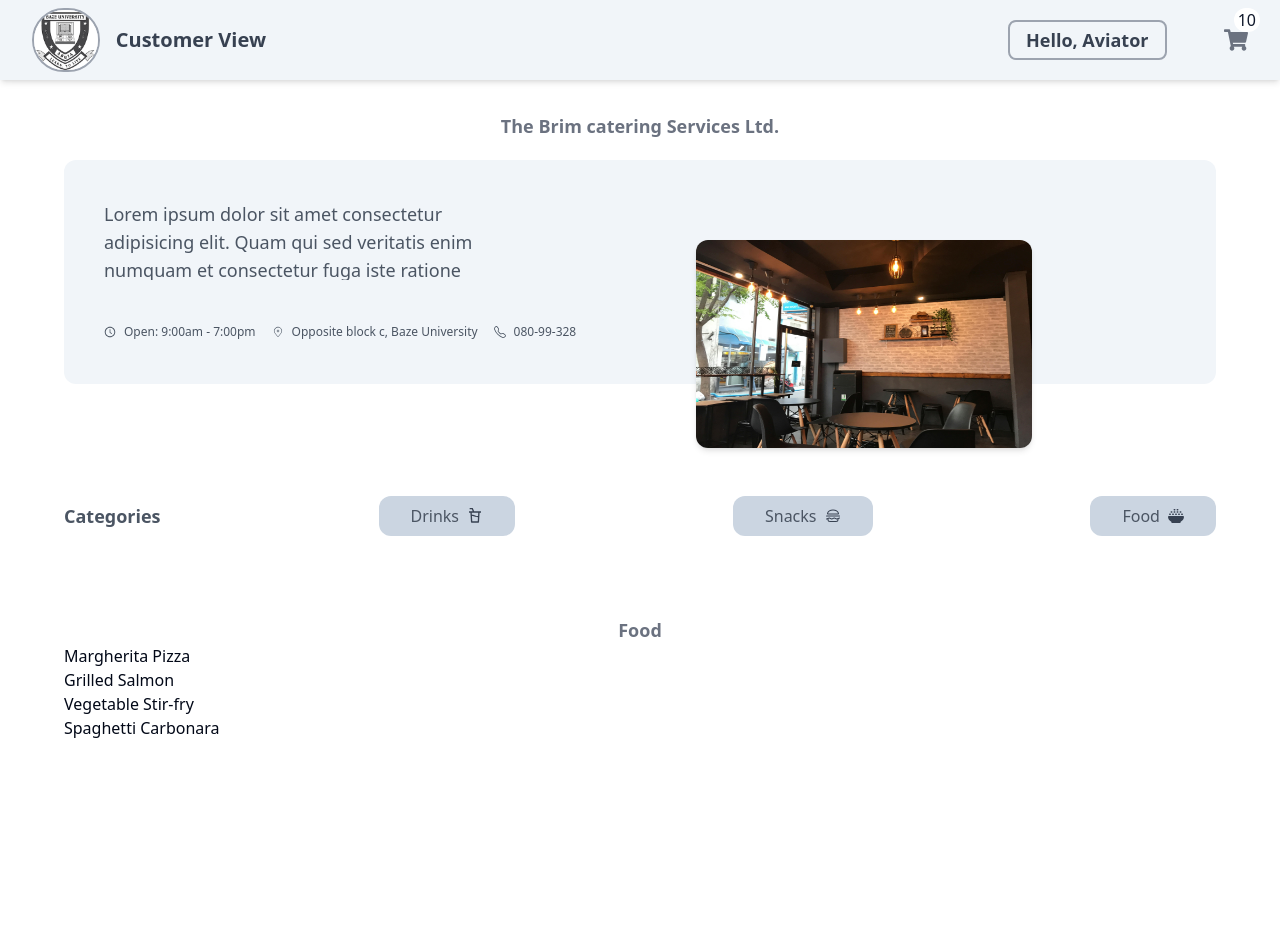
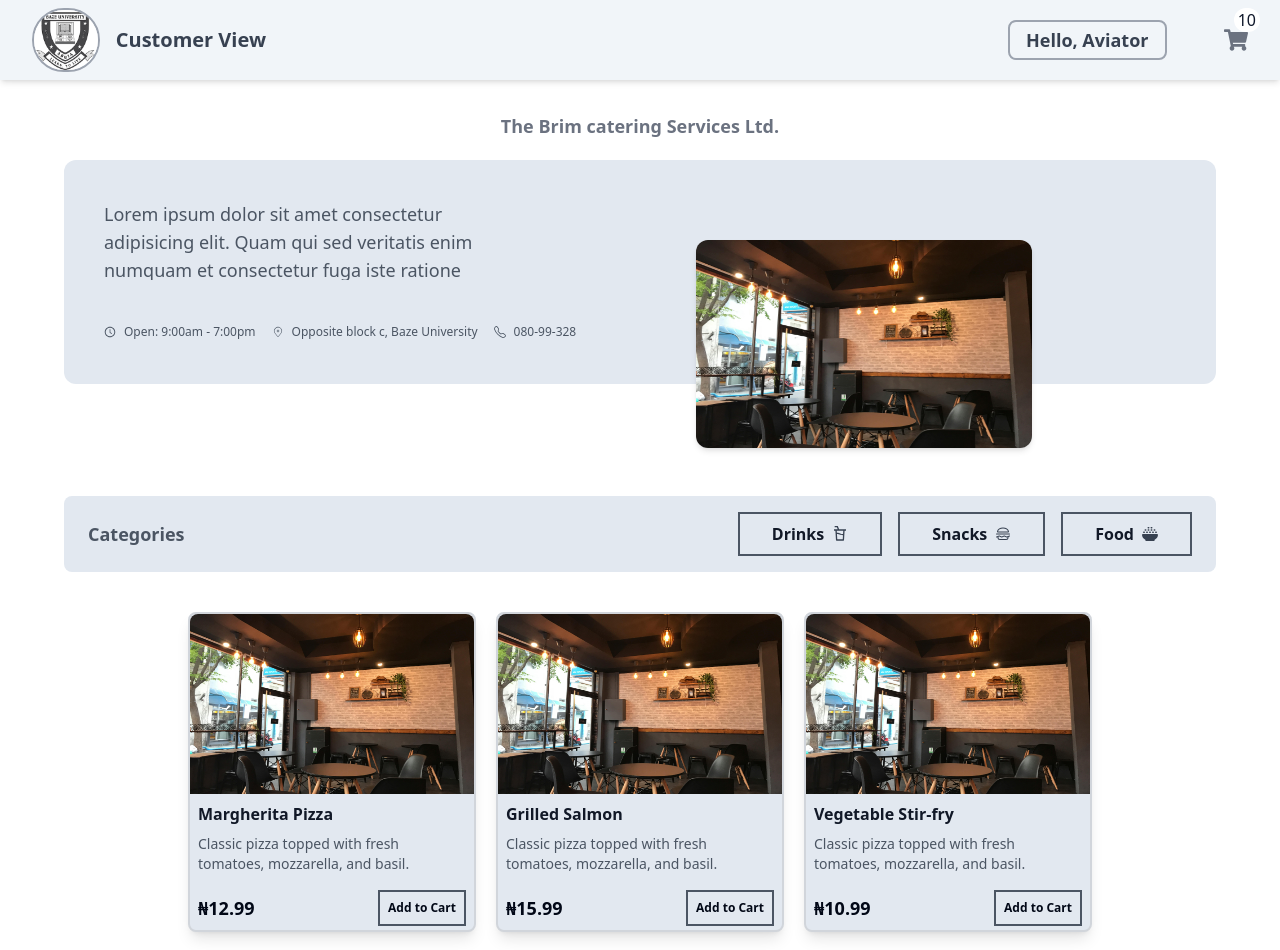
Before and after one commit to mohayax/School_Food_Ordering_System, a React (Vite) app in the folder frontend/: page /customer-view/vendor/1 in a window 1280 px wide. Shown: the top 950 px of the page. Before the commit the page ends 800 px from the top, so only its background shows below. Built offline with nearby package versions, Linux system fonts and the light colour scheme.

Commit message:
vendor page product card

```diff
--- a/frontend/src/pages/CustomerDashboard.jsx
+++ b/frontend/src/pages/CustomerDashboard.jsx
@@ -114,7 +114,8 @@ console.log(foodVendors);
               <p className='inline-flex items-center gap-2 text-gray-600 text-sm'><span><BsTelephone/></span>{vendor.contact}</p>
               <div className='flex justify-between'>
                 <p className='inline-flex items-center gap-2 text-gray-600 text-sm'><span><AiOutlineClockCircle/></span>Open: {vendor.open}</p>
-                <Link to={`vendor/${vendor.id}`} className='font-base text-gray-800 text-md inline-flex items-center gap-2 hover:text-blue-500'>View Vendor <span><HiArrowTopRightOnSquare/></span> </Link>
+                <Link to={`vendor/${vendor.id}`} className='font-base text-gray-700 text-sm inline-flex items-center gap-2 hover:text-blue-500 bg-gray-300
+                  rounded-lg px-4 py-1'>View Vendor  </Link>
               </div>
             </div>
 
--- a/frontend/src/pages/SingleVendorPage.jsx
+++ b/frontend/src/pages/SingleVendorPage.jsx
@@ -31,7 +31,7 @@ const SingleVendorPage = () => {
       id: 2,
       name: "Caesar Salad",
       photo: displayImg,
-      description: "Crisp romaine lettuce with Caesar dressing, croutons, and Parmesan cheese.",
+      description: "Classic pizza topped with fresh tomatoes, mozzarella, and basil.",
       price: 8.99,
       category: "Appetizer",
       isVegetarian: false
@@ -40,7 +40,7 @@ const SingleVendorPage = () => {
       id: 3,
       name: "Grilled Salmon",
       photo: displayImg,
-      description: "Fresh salmon fillet grilled to perfection, served with lemon butter sauce.",
+      description: "Classic pizza topped with fresh tomatoes, mozzarella, and basil.",
       price: 15.99,
       category: "food",
       isVegetarian: false
@@ -49,7 +49,7 @@ const SingleVendorPage = () => {
       id: 4,
       name: "Vegetable Stir-fry",
       photo: displayImg,
-      description: "Mixed vegetables stir-fried with soy sauce and ginger, served with steamed rice.",
+      description: "Classic pizza topped with fresh tomatoes, mozzarella, and basil.",
       price: 10.99,
       category: "food",
       isVegetarian: true
@@ -67,7 +67,7 @@ const SingleVendorPage = () => {
       id: 6,
       name: "Spaghetti Carbonara",
       photo: displayImg,
-      description: "Classic Italian pasta dish made with eggs, cheese, pancetta, and pepper.",
+      description: "Classic pizza topped with fresh tomatoes, mozzarella, and basil.",
       price: 11.99,
       category: "food",
       isVegetarian: false
@@ -106,7 +106,7 @@ const SingleVendorPage = () => {
     <div className="flex items-center justify-center">
         <h1 className="font-base text-lg font-bold text-gray-500 mr-auto ml-auto mt-28 mb-5">The Brim catering Services Ltd.</h1>
     </div>
-    <section className='flex justify-between w-[90%] ml-auto mr-auto  px-10 gap-28 bg-slate-100 rounded-xl h-56'>
+    <section className='flex justify-between w-[90%] ml-auto mr-auto  px-10 gap-28 bg-slate-200 rounded-xl h-56'>
 
       <div className='w-1/2 mt-10'>
         <p className='text-lg font-base text-gray-600 w-[80%] h-20 overflow-hidden'>
@@ -126,26 +126,41 @@ const SingleVendorPage = () => {
       </div>
     </section>
 
-    <div className='w-[90%] mr-auto ml-auto'>
+    <div className='w-[90%] mr-auto ml-auto bg-slate-200 rounded-lg  px-6 py-4 mt-28'>
       {/* <div className="flex items-center justify-center">
           <h1 className="font-base text-lg font-bold text-gray-500 mr-auto ml-auto mt-28">Our Menu</h1>
       </div> */}
-      <div className='flex items-center justify-between mt-28'>
-        <p className='font-base text-lg text-gray-600 font-bold'>Categories</p>
-        <a href='#food' className='bg-slate-300 text-gray-600 px-8 py-2 rounded-xl font-base inline-flex gap-2 items-center'>Drinks <span className='text-gray-700'><RiDrinks2Line/></span></a>
-        <a className='bg-slate-300 text-gray-600 px-8 py-2 rounded-xl font-base inline-flex gap-2 items-center'>Snacks <span className='text-gray-700'><PiHamburger/></span></a>
-        <a className='bg-slate-300 text-gray-600 px-8 py-2 rounded-xl font-base inline-flex gap-2 items-center'>Food <span className='text-gray-700'><FaBowlRice/></span></a>
+      <div className='flex items-center justify-between'>
+        <p className='font-base text-lg text-gray-600 font-bold '>Categories</p>
+        <div className='flex gap-4'>
+        <a href='#food' className='border-2 border-gray-600 text-gray-900 px-8 py-2  font-semibold font-base inline-flex gap-2 items-center'>Drinks <span className='text-gray-700'><RiDrinks2Line/></span></a>
+        <a className='border-2 border-gray-600 text-gray-900 px-8 py-2  font-semibold font-base inline-flex gap-2 items-center'>Snacks <span className='text-gray-700'><PiHamburger/></span></a>
+        <a className='border-2 border-gray-600 text-gray-900 px-8 py-2 font-semibold font-base inline-flex gap-2 items-center'>Food <span className='text-gray-700'><FaBowlRice/></span></a>
+        </div>
+
       </div>
     </div>
 
-    <section id='food' className='w-[90%] mr-auto ml-auto'>
-      <div className="flex items-center justify-center">
+    <section id='food' className='w-[90%] mr-auto ml-auto mt-10'>
+      {/* <div className="flex items-center justify-center">
         <h1 className="font-base text-lg font-bold text-gray-500 mr-auto ml-auto mt-20">Food</h1>
-      </div>
+      </div> */}
 
-      <div>
-        {menuItems.map((item, index) => ( item.category == 'food' && <div >
-          <p key={index}>{item.name}</p>
+      <div className='flex flex-wrap justify-center items-center gap-5 mt-5'>
+        {menuItems.map((item, index) => ( item.category == 'food' && <div className='flex flex-col w-72 h-80 bg-slate-200 rounded-lg shadow-lg hover:shadow-2xl border-2 border-gray-300'>
+          <div className='h-[57%] w-full'>
+            <img src={item.photo}  className='h-full w-full rounded-lg rounded-b-none'/>
+          </div>
+          <div className='flex flex-col px-2 pb-2'>
+            <h2 className='font-base text-md text-gray-900 font-semibold mt-2'>{item.name}</h2>
+           <div className='flex items-center justify-center'>
+              <p className='font-base text-sm  mt-2 text-gray-600 t'>{item.description}</p>
+            </div>
+            <div className='flex justify-between items-center mt-4'>
+              <p className='text-lg font-base font-semibold'>₦{item.price}</p>
+              <button className='border-2 border-gray-600 p-2 text-xs font-base font-semibold'>Add to Cart</button>
+            </div>
+          </div>
         </div>
 
        ))}
```
